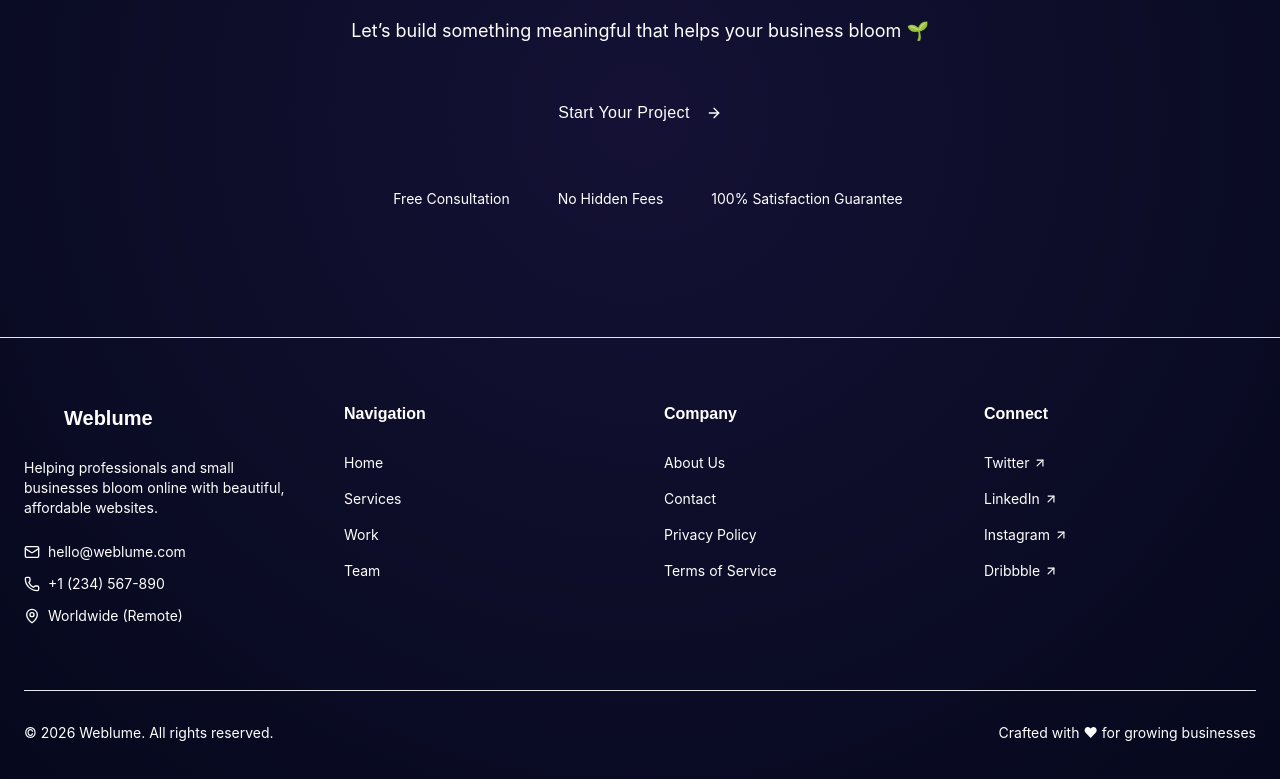
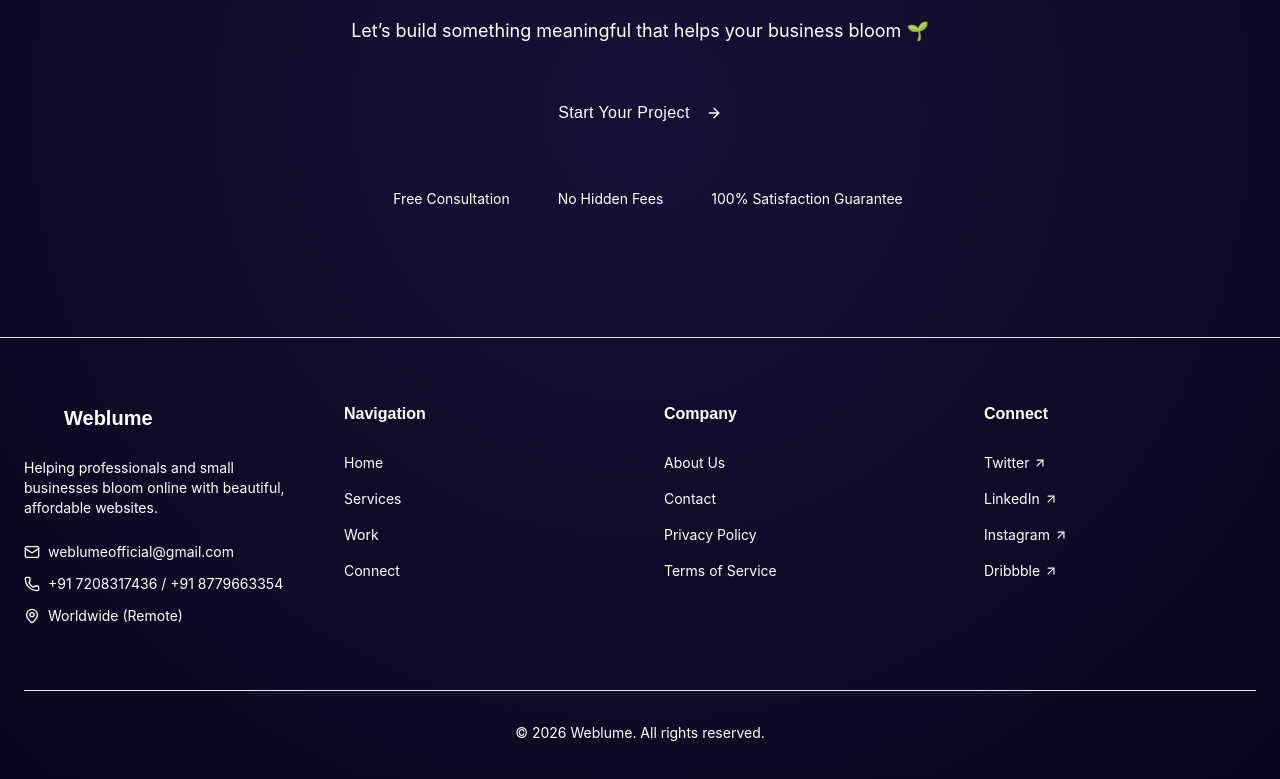
Before and after one commit to PrashantKumbhar1/weblume-1, a React (Vite) app: page / in a window 1280 px wide. Shown: the part 2663-3442 px from the top of the page. Built offline with nearby package versions, Linux system fonts and the light colour scheme; the HTML template or start-up script is replaced by a standard one.

Commit message:
Update footer contact details

```diff
--- a/src/components/layout/Footer.tsx
+++ b/src/components/layout/Footer.tsx
@@ -7,7 +7,7 @@ const footerLinks = {
     { name: "Home", path: "/" },
     { name: "Services", path: "/services" },
     { name: "Work", path: "/work" },
-    { name: "Team", path: "/team" },
+    { name: "Connect", path: "/contact" },
   ],
   company: [
     { name: "About Us", path: "/about" },
@@ -70,14 +70,14 @@ export const Footer = () => {
                 className="flex items-center gap-2 hover:text-primary transition-colors"
               >
                 <Mail size={16} />
-                hello@weblume.com
+                weblumeofficial@gmail.com
               </a>
               <a
                 href="tel:+1234567890"
                 className="flex items-center gap-2 hover:text-primary transition-colors"
               >
                 <Phone size={16} />
-                +1 (234) 567-890
+                +91 7208317436 / +91 8779663354
               </a>
               <span className="flex items-center gap-2">
                 <MapPin size={16} />
@@ -145,8 +145,8 @@ export const Footer = () => {
         </div>
 
         {/* Bottom Bar */}
-        <div className="mt-16 pt-8 border-t border-border/50 flex flex-col md:flex-row justify-between items-center gap-4">
-          <p className="text-muted-foreground text-sm">
+        <div className="mt-16 pt-8 border-t border-border/50 flex justify-center items-center">
+          <p className="text-muted-foreground text-sm text-center">
             © {new Date().getFullYear()} Weblume. All rights reserved.
           </p>
           <motion.p
@@ -155,9 +155,9 @@ export const Footer = () => {
             viewport={{ once: true }}
             className="text-muted-foreground text-sm flex items-center gap-1"
           >
-            Crafted with
-            <span className="text-primary animate-glow-pulse">♥</span>
-            for growing businesses
+
+            <span className="text-primary animate-glow-pulse"></span>
+
           </motion.p>
         </div>
       </div>
```
